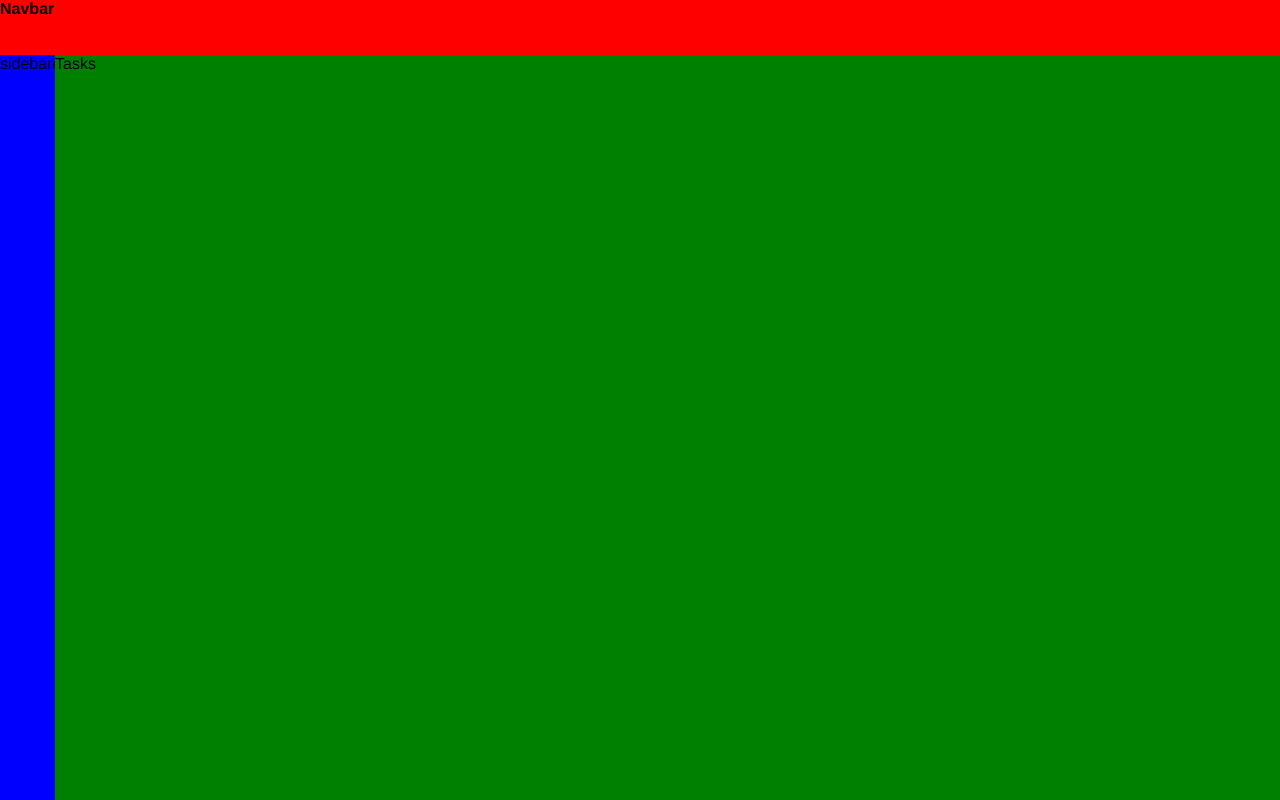
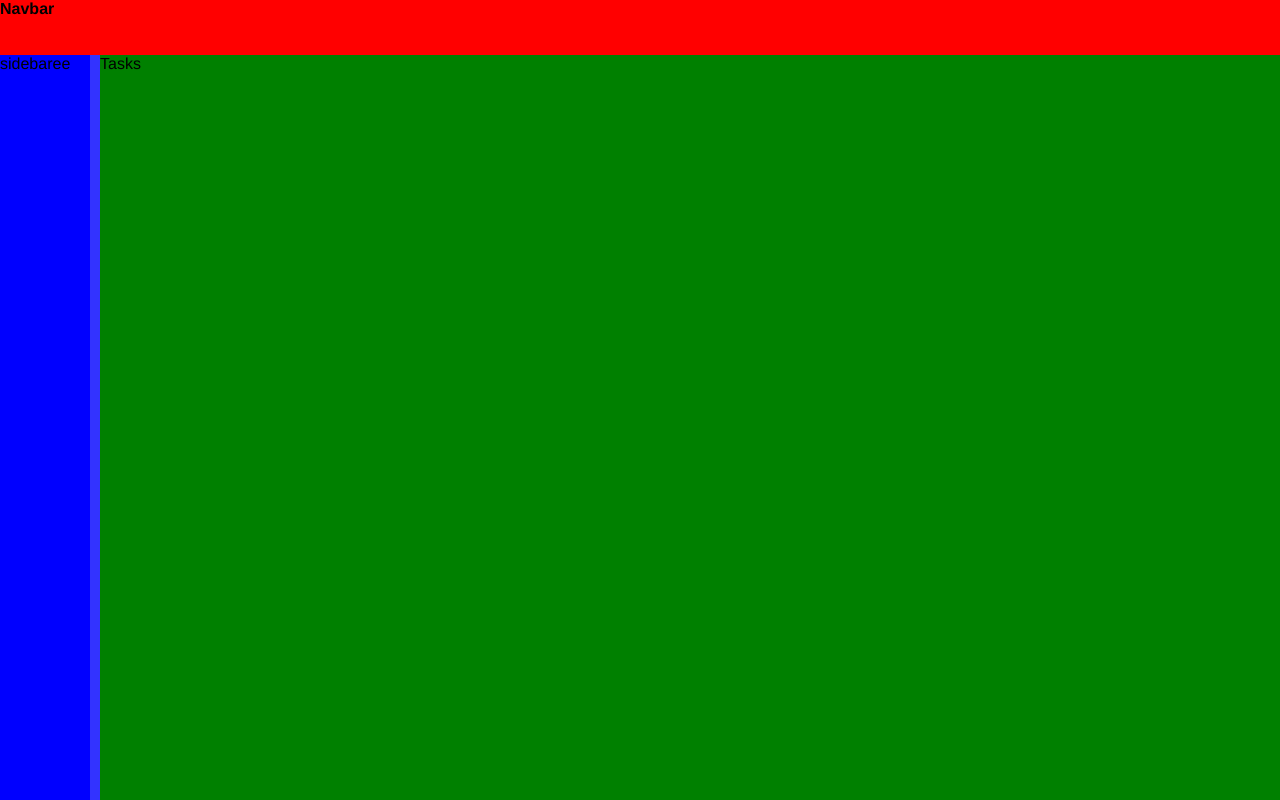
Before and after one commit to FilipAlberski/taskify, a React (Vite) app in the folder client/: page /dashboard in a window 1280 px wide. Built offline with nearby package versions, Linux system fonts and the light colour scheme; sample sign-in values are in the browser's storage.

Commit message:
adding resizable sidebar

```diff
--- a/client/src/components/navbar/Navbar.styled.js
+++ b/client/src/components/navbar/Navbar.styled.js
@@ -3,9 +3,7 @@ import styled from "styled-components";
 export const NavbarContainer = styled.div`
     display: flex;
     flex-direction: column;
-    flex: 1;
     height: 55px;
     background-color: red;
     width: 100%;
-    height: 100%;
 `;
--- a/client/src/components/sidebar/Sidebar.jsx
+++ b/client/src/components/sidebar/Sidebar.jsx
@@ -1,11 +1,25 @@
-import React from "react";
+import React, { useState } from "react";
 import { SidebarContainer } from "./Sidebar.styled";
 
 const SmallSidebar = () => {
+    const [sidebarWidth, setSidebarWidth] = useState(100);
+
+    const handleResize = (event) => {
+        setSidebarWidth(event.clientX);
+    };
+
     return (
-        <SidebarContainer>
+        <SidebarContainer sidebarWidth={sidebarWidth}>
             <div className="sidebar">sidebaree</div>
-            <div className="sidebar-resizer"></div>
+            <div
+                className="sidebar-resizer"
+                onMouseDown={() => {
+                    document.addEventListener("mousemove", handleResize);
+                    document.addEventListener("mouseup", () =>
+                        document.removeEventListener("mousemove", handleResize)
+                    );
+                }}
+            ></div>
         </SidebarContainer>
     );
 };
--- a/client/src/components/sidebar/Sidebar.styled.js
+++ b/client/src/components/sidebar/Sidebar.styled.js
@@ -2,4 +2,51 @@ import styled from "styled-components";
 
 export const SidebarContainer = styled.div`
     background-color: blue;
+    width: ${({ sidebarWidth }) => sidebarWidth}px;
+    min-width: 60px;
+    max-width: 300px;
+    position: relative;
+
+    .sidebar {
+        height: 100%;
+    }
+
+    .sidebar-resizer {
+        position: absolute;
+        right: 0;
+        top: 0;
+        width: 10px;
+        height: 100%;
+        cursor: col-resize;
+        background-color: white;
+        opacity: 0.2;
+        z-index: 1;
+    }
+
+    .sidebar-resizer:hover {
+        opacity: 0.4;
+    }
+
+    .sidebar-resizer:active {
+        opacity: 0.6;
+    }
+
+    .sidebar-resizer:after {
+        content: "";
+        position: absolute;
+        right: -5px;
+        top: 0;
+        width: 10px;
+        height: 100%;
+        cursor: col-resize;
+        z-index: 2;
+    }
+
+    .sidebar-resizer:hover:after {
+        background-color: #ddd;
+    }
+
+    .sidebar-resizer:active:after {
+        background-color: #bbb;
+    }
 `;
--- a/client/src/pages/dashboard/SharedLayout.styled.js
+++ b/client/src/pages/dashboard/SharedLayout.styled.js
@@ -3,20 +3,21 @@ import styled from "styled-components";
 export const StyledLayout = styled.div`
     min-width: 100%;
     min-height: 100vh;
-    display: grid;
-    grid-template-rows: 55px 1fr;
-    grid-template-columns: 1fr;
-    grid-template-areas:
-        "navbar"
-        "main";
+    display: flex;
+    flex-direction: column;
 
     .dashboard {
-        grid-area: main;
-        display: grid;
-        grid-template-columns: 55px 1fr;
-        grid-template-rows: 1fr;
-        grid-template-areas: "sidebar main";
+        flex: 1;
+        display: flex;
 
-        height: 100%;
+        .sidebar {
+            width: 55px;
+        }
+
+        .outlet {
+            flex: 1;
+            display: flex;
+            flex-direction: column;
+        }
     }
 `;
```
